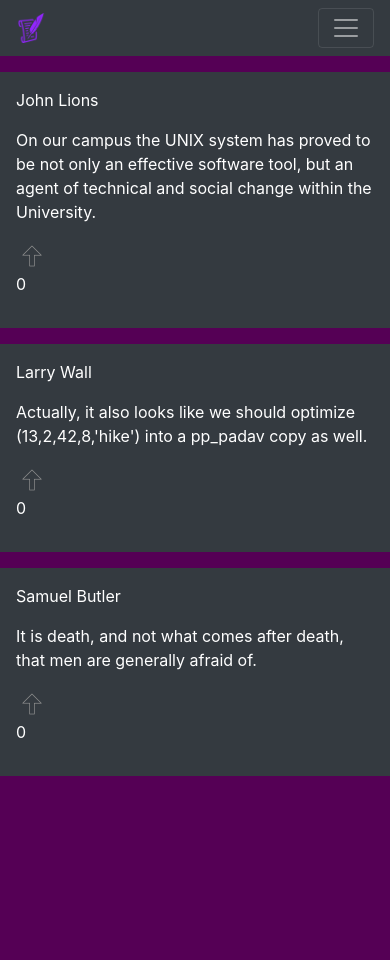
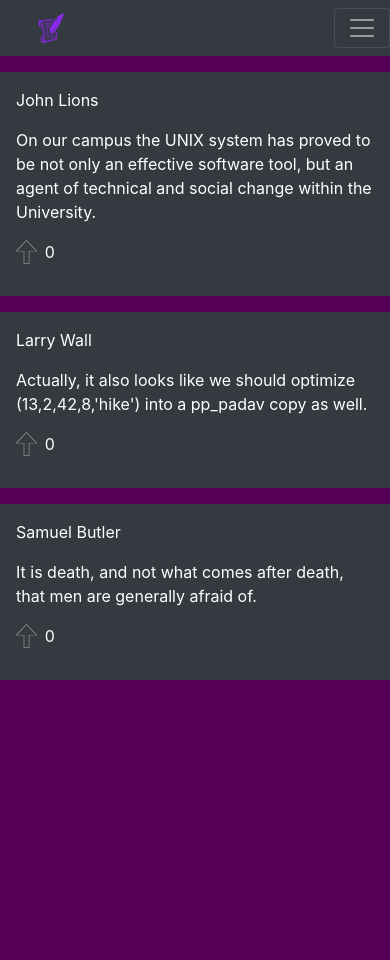
Before and after one commit to luimu64/kesa-projekti, a PHP site: page / in a window 390 px wide. Run offline with PHP 8.4, Linux system fonts and the light colour scheme; data comes from the database, SQL or seed files in the repository.

Commit message:
upvoten toiminnalisuuden aloitus 3h

```diff
--- a/controllers/usercontroller.php
+++ b/controllers/usercontroller.php
@@ -7,3 +7,10 @@ function indexController() {
     $allinfo = getAllPostsInfo($pdo);
     require "views/frontpage.view.php";
 }
+
+
+function upvoteController() {
+    $pdo = connectDB();
+    addUpvote($pdo);
+    require "views/frontpage.view.php";
+}
--- a/database/models/posts.php
+++ b/database/models/posts.php
@@ -5,3 +5,10 @@ function getAllPostsInfo($pdo) {
     $all = $stm->fetchAll(PDO::FETCH_ASSOC);
     return $all;
 }
+
+function addUpvote($pdo, $id) {
+    $sql = "UPDATE posts SET likes = likes + 1 WHERE id = ?";
+    $stm = $pdo->prepare($sql);
+    return ($stm->execute($id));
+}
+?>
--- a/public/css/styles.css
+++ b/public/css/styles.css
@@ -1,12 +1,16 @@
 .navbar-brand {
     width: 1.5em;
+    margin-left: 1em;
 }
+.navbar {
+    margin-right: 0em;
+    padding-right: 0em;
+}
+
 .bg-particles {
     position:fixed;
     width:100%;
     height:100%;
-    top:3.5em;
-    left:0px;
     z-index:-1000;
     background-color: rgb(85, 0, 85);
 }
@@ -17,5 +21,10 @@
     margin-top: 1em;
 }
 .upvote {
-    width: 2em;
+    width: 1.3em;
+    height: 1.5em;
+    margin-right: 0.5em;
 }
+.votebox {
+    display: flex;
+}
--- a/public/partials/footer.php
+++ b/public/partials/footer.php
@@ -1,6 +1,4 @@
 
-    <script src="https://code.jquery.com/jquery-3.5.1.slim.min.js" integrity="sha384-DfXdz2htPH0lsSSs5nCTpuj/zy4C+OGpamoFVy38MVBnE+IbbVYUew+OrCXaRkfj" crossorigin="anonymous"></script>
-    <script src="https://cdn.jsdelivr.net/npm/popper.js@1.16.0/dist/umd/popper.min.js" integrity="sha384-Q6E9RHvbIyZFJoft+2mJbHaEWldlvI9IOYy5n3zV9zzTtmI3UksdQRVvoxMfooAo" crossorigin="anonymous"></script>
-    <script src="https://stackpath.bootstrapcdn.com/bootstrap/4.5.0/js/bootstrap.min.js" integrity="sha384-OgVRvuATP1z7JjHLkuOU7Xw704+h835Lr+6QL9UvYjZE3Ipu6Tp75j7Bh/kR0JKI" crossorigin="anonymous"></script>
+
 </body>
 </html>
--- a/public/partials/header.php
+++ b/public/partials/header.php
@@ -4,6 +4,9 @@
     <meta charset="UTF-8">
     <meta name="viewport" content="width=device-width, initial-scale=1.0">
     <link rel="stylesheet" href="https://stackpath.bootstrapcdn.com/bootstrap/4.5.0/css/bootstrap.min.css" integrity="sha384-9aIt2nRpC12Uk9gS9baDl411NQApFmC26EwAOH8WgZl5MYYxFfc+NcPb1dKGj7Sk" crossorigin="anonymous">
+    <script src="https://code.jquery.com/jquery-3.5.1.slim.min.js" integrity="sha384-DfXdz2htPH0lsSSs5nCTpuj/zy4C+OGpamoFVy38MVBnE+IbbVYUew+OrCXaRkfj" crossorigin="anonymous"></script>
+    <script src="https://cdn.jsdelivr.net/npm/popper.js@1.16.0/dist/umd/popper.min.js" integrity="sha384-Q6E9RHvbIyZFJoft+2mJbHaEWldlvI9IOYy5n3zV9zzTtmI3UksdQRVvoxMfooAo" crossorigin="anonymous"></script>
+    <script src="https://stackpath.bootstrapcdn.com/bootstrap/4.5.0/js/bootstrap.min.js" integrity="sha384-OgVRvuATP1z7JjHLkuOU7Xw704+h835Lr+6QL9UvYjZE3Ipu6Tp75j7Bh/kR0JKI" crossorigin="anonymous"></script>
     <script type="text/javascript" src="vendor/particles.js"></script>
     <link rel="stylesheet" href="css/styles.css">
     <title>Thonk</title>
--- a/views/frontpage.view.php
+++ b/views/frontpage.view.php
@@ -8,7 +8,7 @@ require "public/partials/header.php";
 
 <div class="bg-particles" id="particles-js"></div>
 <div class="row">
-  <div class="col-sm-2"></div>
+  <div class="col-sm-2 filler"></div>
   <div class="col-sm-8">
     <?php
 
@@ -17,15 +17,20 @@ require "public/partials/header.php";
     <div class="posts-box">
     <p><?=$values["writer"]?></p>
     <p><?=$values["content"]?></p>
-    <img class="upvote" src="img/arrow.png" onclick="this.src='img/arrow_full.png';" alt="">
-    <p><?=$values["likes"]?></p>
+      <div class="votebox">
+        <form action="post">
+          <input type="hidden" name="<?=$values["id"]?>">
+          <input class="upvote" type="image" src="img/arrow.png" alt="upvote_btn">
+        </form>
+        <p class="upvote-amount"><?=$values["likes"]?></p>
+      </div>
     </div>
 
     <?php
     }
     ?>
     </div>
-  <div class="col-sm-2"></div>
+  <div class="col-sm-2 filler"></div>
 </div>
 
 <script>
```
Also changed, not shown: public/img/arrow.png, public/img/arrow_full.png, 1 other file.
